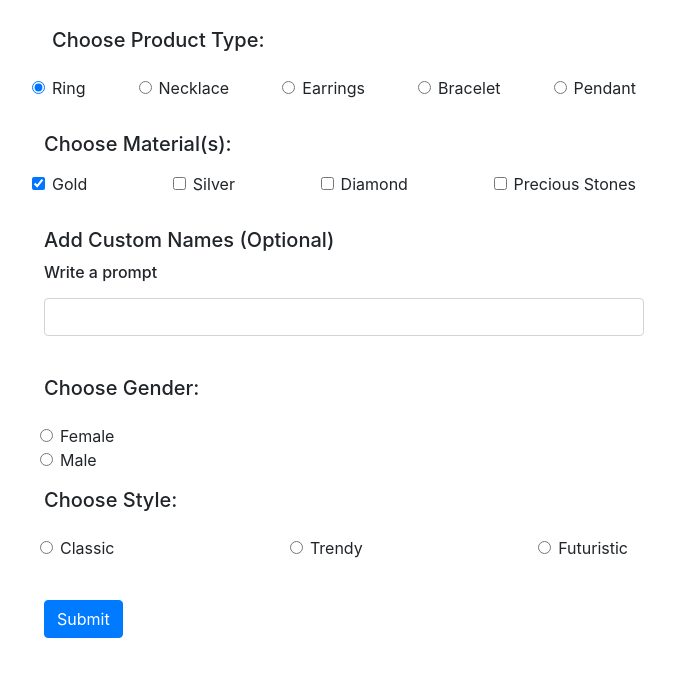
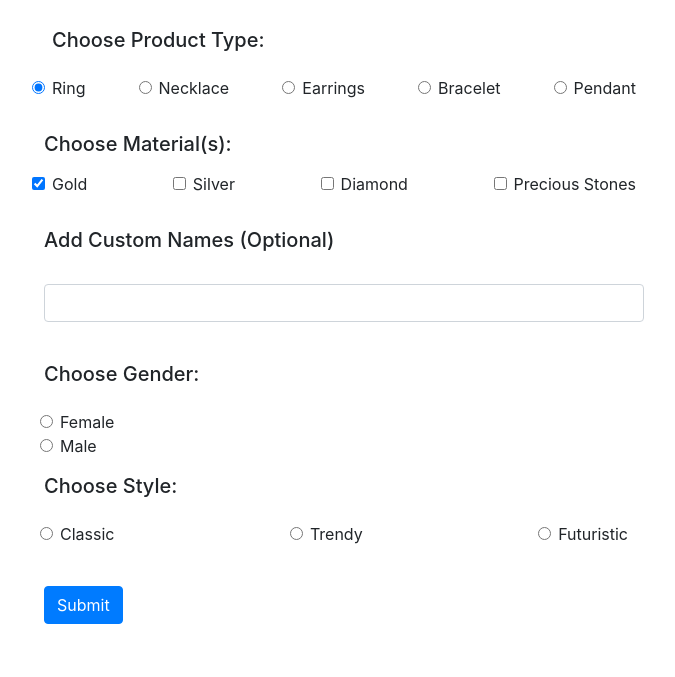
Before and after one commit to larawehbe/my-react, a Flask app: page / in a window 1280 px wide. Shown: the part 56-733 px from the top of the page, without its empty margins (296-971 px from the left). Run offline with Flask 2, Linux system fonts and the light colour scheme.

Commit message:
minor fixes

```diff
--- a/app.py
+++ b/app.py
@@ -21,11 +21,12 @@ def home():
         success, message = generate_jewelery(request.form)
         if success:
             print(message)
-            prompt = message['prompt']
-
+            prompt_sent = message['prompt_sent']
+            prompt_generated = message['prompt_generated']
             images = [i['url'] for i in message['data']]
 
-            return render_template('base.html', images=images, prompt=prompt)
+            return render_template('base.html', images=images, prompt_sent=prompt_sent,
+                                   prompt_generated=prompt_generated    )
         else:
             return render_template('base.html', error=message)
 
--- a/core.py
+++ b/core.py
@@ -6,7 +6,7 @@ from enum import Enum
 openai.api_key = ""
 headers = {
     'Content-Type': 'application/json',
-    'Authorization': 'Bearer T'
+    'Authorization': 'Bearer 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'
 }
 openaiCompletionUrl = " https://api.openai.com/v1/completions"
 
@@ -27,7 +27,7 @@ class Material(Enum):
     GOLD = 'gold'
     DIAMOND = 'diamond'
     SILVER = 'silver'
-    PRECIOUSSTONES = 'preciousstones'
+    PRECIOUSSTONES = 'precious stones'
 
 
 ACCEPTED_MATERIALS = [i.value for i in Material]
@@ -48,6 +48,10 @@ ACCEPTED_STYLE = [i.value for i in Style]
 
 
 def generate_prompt(product, material, gender, style, custom_names=None):
+    if len(material) == 1:
+        material = material[0]
+    else:
+        material = ", ".join(x for x in material)
     prompt = f"Write a prompt for DALL-E to generate a {material} {product}, "
     if custom_names:
         prompt += f"with custom names: {custom_names}, "
@@ -60,7 +64,7 @@ def generate_prompt(product, material, gender, style, custom_names=None):
     result = result['choices'][0]['text']
 
     print(result)
-    return result
+    return prompt, result
 
 
 def generate_image(prompt):
@@ -89,7 +93,8 @@ def generate_jewelery(form_data):
 
     custom_names = form_data.get('names', None)
     print(f'custom names: {custom_names}')
-    prompt = generate_prompt(product, material, gender, style, custom_names)
-    images = generate_image(prompt)
-    images['prompt'] = prompt
+    prompt_sent, prompt_generated = generate_prompt(product, material, gender, style, custom_names)
+    images = generate_image(prompt_generated)
+    images['prompt_sent'] = prompt_sent
+    images['prompt_generated'] = prompt_generated
     return True, images
--- a/templates/base.html
+++ b/templates/base.html
@@ -83,8 +83,7 @@
             <h5>Add Custom Names (Optional)</h5>
         </div>
         <div class="mb-3">
-            <label for="prompt" class="form-label">
-                <h6>Write a prompt</h6></label>
+            <label for="prompt" class="form-label"></label>
             <input type="text" class="form-control" id="names" name="names" aria-describedby="Names">
         </div>
         <br>
@@ -126,11 +125,16 @@
         <br>
         <button type="submit" class="btn btn-primary">Submit</button>
     </form>
-    {% if prompt %}
+    {% if prompt_generated %}
         <div class="d-flex justify-content-center flex-wrap p-2 ">
             <div class="alert alert-success" role="alert">
+                <h4>Prompt Sent to GPT-3:</h4>
+                <h6>{{ prompt_sent }}</h6>
+            </div>
+
+            <div class="alert alert-success" role="alert">
                 <h4>Prompt Generated by GPT-3:</h4>
-                <h6>{{ prompt }}</h6>
+                <h6>{{ prompt_generated }}</h6>
             </div>
 
         </div>
```
